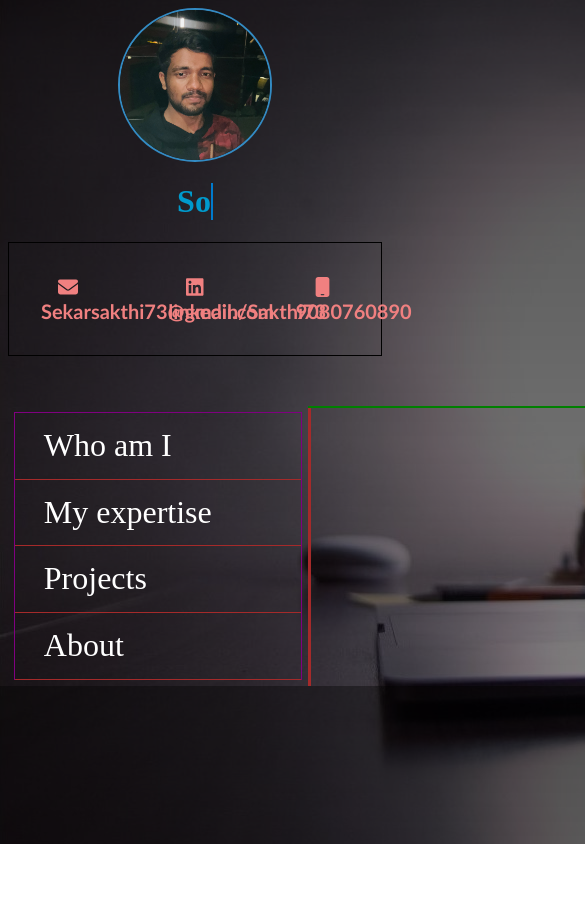
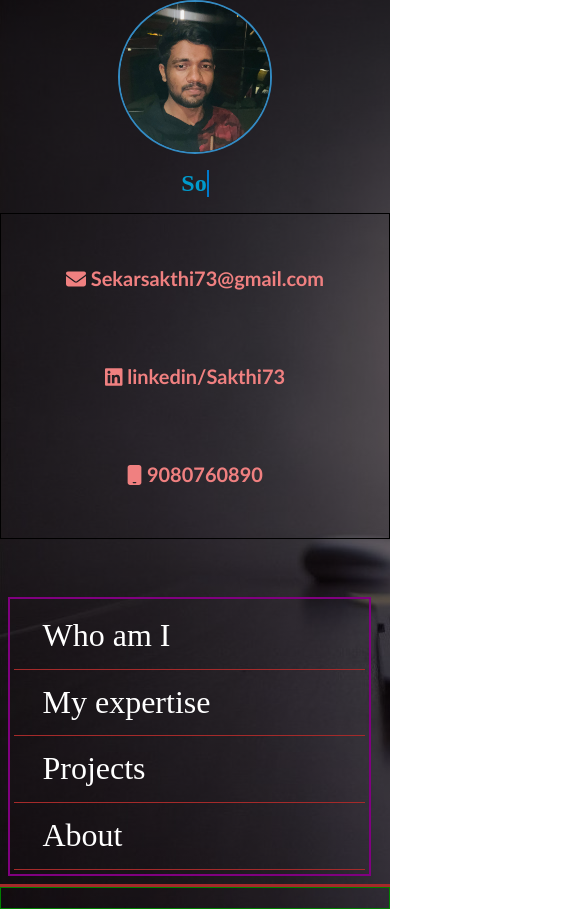
Before and after one commit to IcePrince7/port-folio, a React (Create React App) app: page / in a window 390 px wide. Shown: the top 909 px of the page, 585 px wide, since content can reach past the window. Before the commit the page ends 844 px from the top, so only its background shows below. Built offline with nearby package versions, Linux system fonts and the light colour scheme.

Commit message:
Added CSS for mobile screen

```diff
--- a/src/App.css
+++ b/src/App.css
@@ -128,3 +128,166 @@
   transition: all 0.5s ease-in-out;
 
 }
+
+  @media (max-width: 1000px) {
+    body {
+      background-image: linear-gradient(rgba(0, 0, 0, .690), rgba(0, 0, 0, 0.5)), url("/public/bg.jpg");
+      margin: 0;
+      padding: 0;
+      box-sizing: border-box;
+    }
+
+    .mainClass {
+      position: fixed;
+      backdrop-filter: blur(90px);
+      width: 100%;
+      height: 100%;
+    }
+
+    .NameContainer {
+      transition: all 0.5s;
+      animation: fadeIn 1s forwards;
+      display: flex;
+      font-size: 1%;
+      justify-content: center;
+
+    }
+
+    .NameContainer h1 {
+      /* font-weight: bold; */
+      color: #009acc;
+      border-right: 2px solid #007acc;
+      animation: blink 0.7s step-end infinite;
+
+    }
+
+    @keyframes blink {
+
+      from,
+      to {
+        border-color: transparent;
+      }
+
+      50% {
+        border-color: #007acc;
+      }
+    }
+
+    @keyframes fadeIn {
+      from {
+        opacity: 0;
+      }
+
+      to {
+        opacity: 1;
+      }
+    }
+
+    .page {
+      filter: blur(7px);
+      pointer-events: none;
+      cursor: not-allowed;
+    }
+
+    .TwoHalves {
+      margin-top: 50px;
+      display: flex;
+      flex-wrap: wrap;
+    }
+
+    .NavBar {
+      width: 300px;
+      float: left;
+      border-right: 0.2rem solid brown;
+    }
+
+    .NavBar ul {
+      list-style-type: none;
+      margin: 2%;
+      width: 90%;
+      float: left;
+      padding: 1%;
+      border: 2px solid purple;
+      border-bottom: 0%;
+    }
+
+    .NavBar ul li {
+      list-style-type: none;
+      padding: 0.9rem;
+      border-bottom: 0.2px solid brown;
+    }
+
+    .NavBar li:hover {
+      color: black;
+    }
+
+    .NavBar ul li a {
+      font-size: 200%;
+      text-decoration: none;
+      display: inline;
+      color: white;
+      padding: inherit;
+    }
+
+    .NavBar ul li a:hover {
+      font-size: 230%;
+    }
+
+    .NavBar ul li a.active {
+      font-size: 230%;
+      background-color: red;
+    }
+
+    .gridCont {
+      display: grid;
+      grid-template-columns: repeat(auto-fit, minmax(100px, 1fr));
+      border: 1px solid black;
+      gap: 10px;
+      text-align: center;
+      padding: 20px;
+    }
+
+    .gridCont a {
+      text-decoration: none;
+      color: inherit;
+    }
+
+    .ComponentArena {
+      border: 1px solid green;
+      margin: 0 40px 10px 300px;
+      width: calc(100% - 340px);
+      padding-left: 20px;
+      font-size: small;
+      backdrop-filter: blur(40px);
+      float: right;
+    }
+
+    .ComponentArena p {
+      padding: 15px 0;
+      color: aquamarine;
+    }
+
+    h2 {
+      color: orange;
+    }
+
+    .NameContainer h1 {
+      font-size: 1.5rem;
+    }
+
+    .NavBar {
+      width: 100%;
+      border-right: none;
+      border-bottom: 0.2rem solid brown;
+    }
+
+    .ComponentArena {
+      margin: 0;
+      width: 100%;
+      padding: 10px;
+    }
+
+    .gridCont {
+      grid-template-columns: 1fr;
+    }
+  }
--- a/src/prof.js
+++ b/src/prof.js
@@ -28,7 +28,7 @@ function Profile({params}) {
       <img
         className={enlarged ? "Myprof enlarged" : "Myprof"}
         src="myPhoto.png"
-        alt="prof" onClick={toggleEnlarged}
+        alt="Profile photo" onClick={toggleEnlarged}
       />
     </div>
   );
```
Lines whose indentation alone changed are shown as unchanged.
